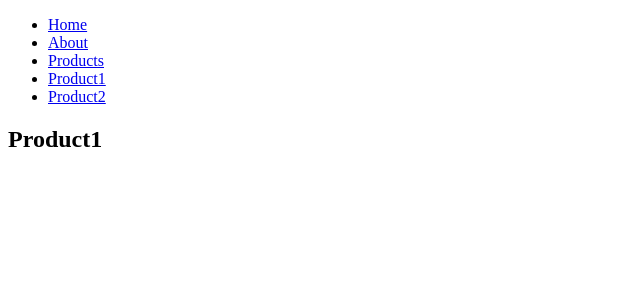
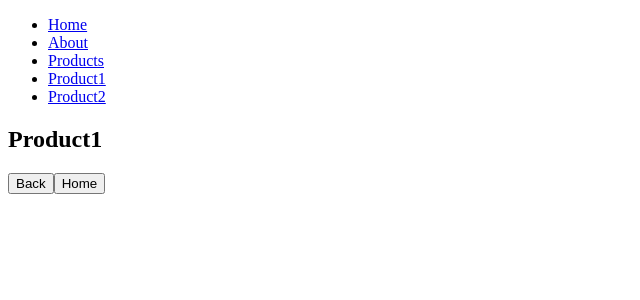
Before and after one commit to jonascavalcante/react-router, a React (Create React App) app: page /products/1 in a window 1280 px wide. Shown: the top 300 px of the page, without its empty margins (0-640 px from the left). Built offline with nearby package versions, Linux system fonts and the light colour scheme; the HTML template or start-up script is replaced by a standard one.

Commit message:
feat: add useNavigate

```diff
--- a/src/pages/Products/subpages/Product/index.js
+++ b/src/pages/Products/subpages/Product/index.js
@@ -1,14 +1,33 @@
-import { useParams } from "react-router-dom";
+import { useNavigate, useParams } from "react-router-dom";
+
 import { Menu } from "../../../../components";
 
 const Product = () => {
 
   const paramns = useParams();
+  const navigate = useNavigate();
+
+  const handleNavigate = (page) => {
+    switch (page) {
+      case 'back':
+        navigate(-1)
+        break;
+
+      case 'home':
+        navigate('/')
+        break;
+
+      default:
+        break;
+    }
+  }
 
   return (
     <section>
       <Menu />
       <h2>Product{paramns.id}</h2>
+      <button onClick={() => handleNavigate('back')}>Back</button>
+      <button onClick={() => handleNavigate('home')}>Home</button>
     </section>
   )
 }
```
